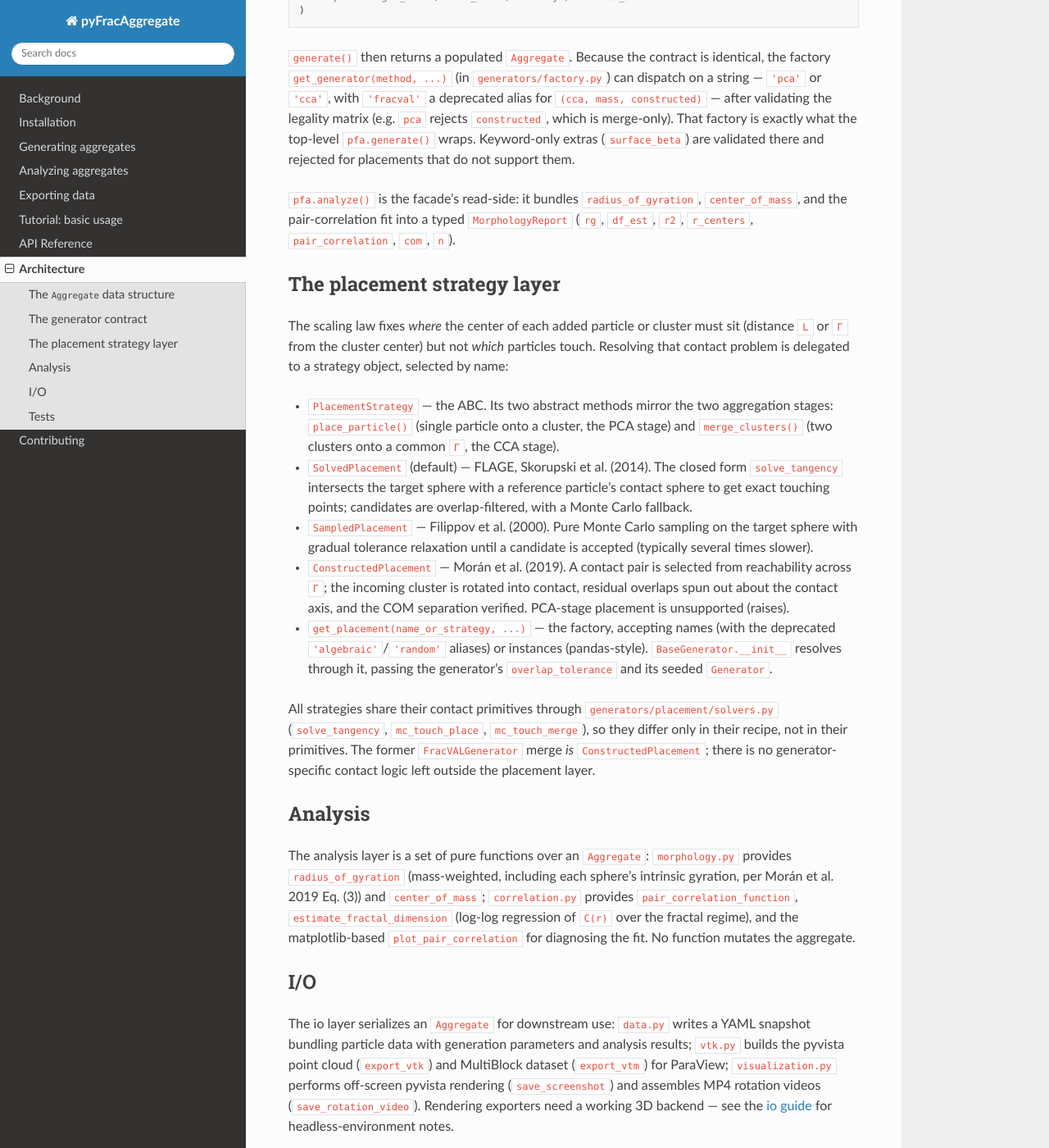
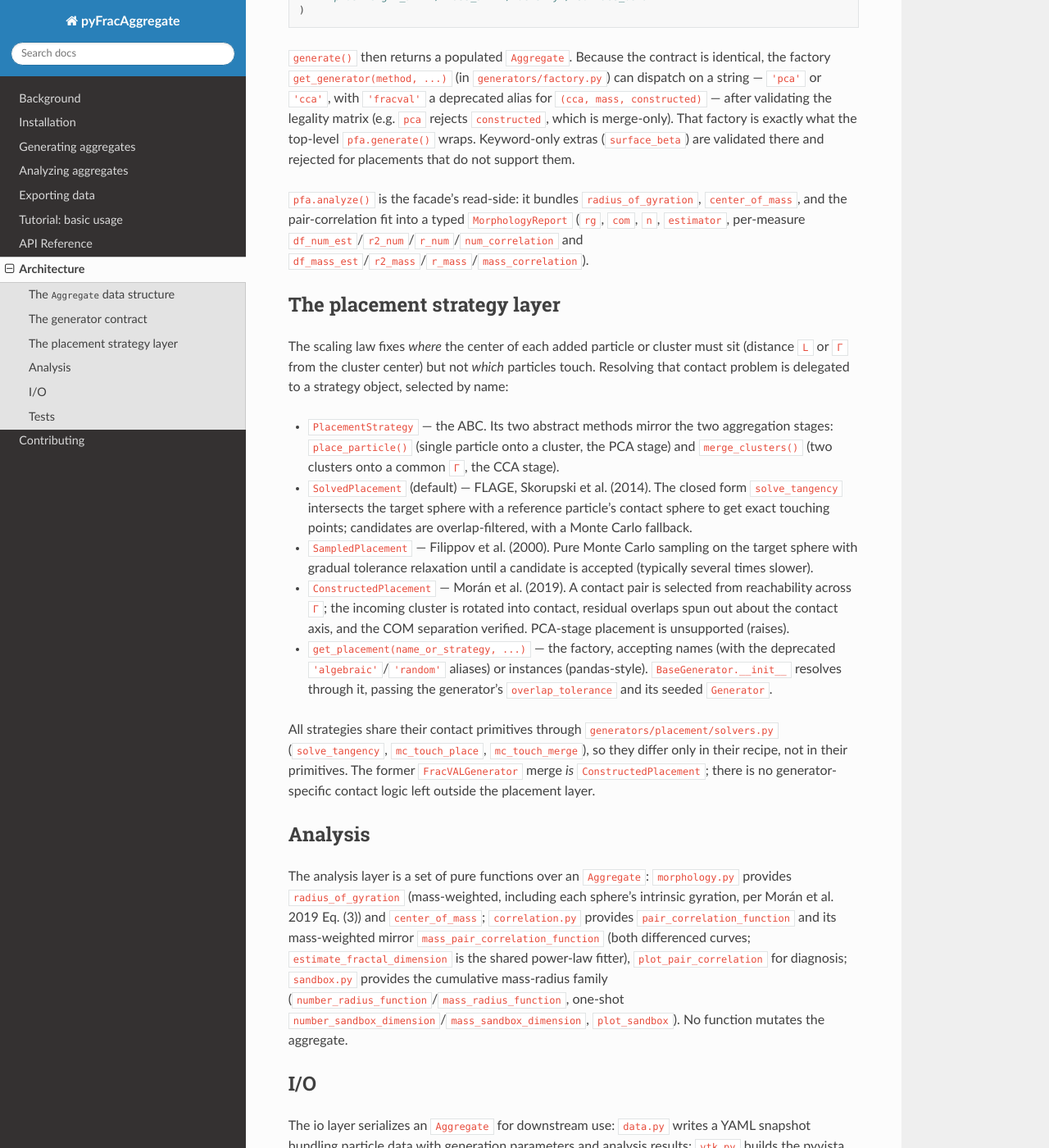
Before and after one commit to VANvonZHANG/pyFracAggregate, a Sphinx documentation site: the page built from docs/architecture/index.md, in a window 1280 px wide and 1400 px high, scrolled down 1559 px. Shown: the whole window at 82% size. Built offline with Sphinx 7.4.7 and the Read the Docs theme 3.1.0, drawn with Linux system fonts in a browser that asks for light colours.

Commit message:
docs: reference new sandbox API and v0.6 report fields

```diff
--- a/docs/architecture/index.md
+++ b/docs/architecture/index.md
@@ -141,8 +141,9 @@
 
 `pfa.analyze()` is the facade's read-side: it bundles
 `radius_of_gyration`, `center_of_mass`, and the pair-correlation fit into a
-typed `MorphologyReport` (`rg`, `df_est`, `r2`, `r_centers`,
-`pair_correlation`, `com`, `n`).
+typed `MorphologyReport` (`rg`, `com`, `n`, `estimator`, per-measure
+`df_num_est`/`r2_num`/`r_num`/`num_correlation` and
+`df_mass_est`/`r2_mass`/`r_mass`/`mass_correlation`).
 
 ## The placement strategy layer
 
@@ -183,10 +184,14 @@
 The analysis layer is a set of pure functions over an `Aggregate`:
 `morphology.py` provides `radius_of_gyration` (mass-weighted, including each
 sphere's intrinsic gyration, per Morán et al. 2019 Eq. (3)) and
-`center_of_mass`; `correlation.py` provides `pair_correlation_function`,
-`estimate_fractal_dimension` (log-log regression of `C(r)` over the fractal
-regime), and the matplotlib-based `plot_pair_correlation` for diagnosing the
-fit. No function mutates the aggregate.
+`center_of_mass`; `correlation.py` provides `pair_correlation_function`
+and its mass-weighted mirror `mass_pair_correlation_function`
+(both differenced curves; `estimate_fractal_dimension` is the shared
+power-law fitter), `plot_pair_correlation` for diagnosis;
+`sandbox.py` provides the cumulative mass-radius family
+(`number_radius_function`/`mass_radius_function`, one-shot
+`number_sandbox_dimension`/`mass_sandbox_dimension`, `plot_sandbox`).
+No function mutates the aggregate.
 
 ## I/O
 
```
Also changed, not shown: README.md (+5 -5 lines), docs/api-reference/index.md (+17 -4 lines), docs/user-guide/installation.md (+1 -1 lines).
